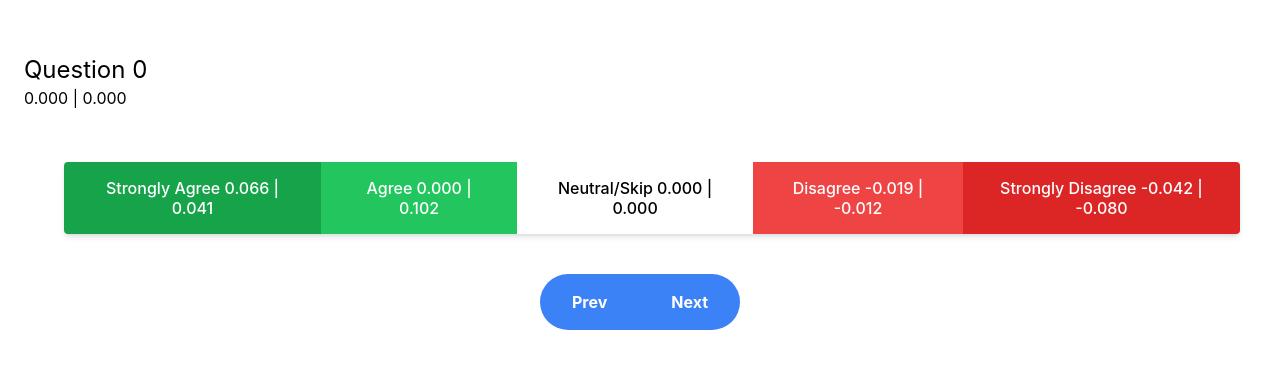
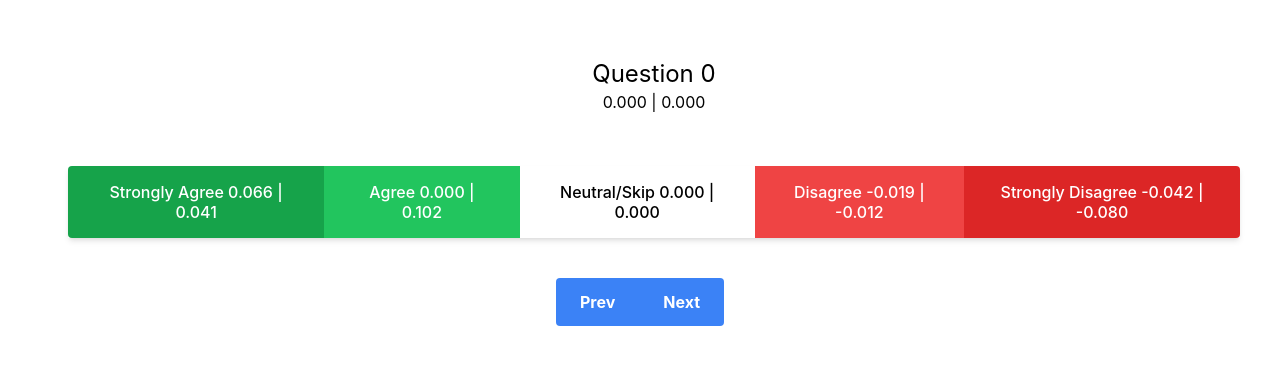
Before and after one commit to XenoxJeager/Polichat, a React (Create React App) app in the folder frontend/: page /quiz in a window 1280 px wide. Shown: the part 208-576 px from the top of the page. Built offline with nearby package versions, Linux system fonts and the light colour scheme.

Commit message:
Buttons style fix

```diff
--- a/frontend/src/pages/quiz/Quiz.tsx
+++ b/frontend/src/pages/quiz/Quiz.tsx
@@ -130,9 +130,9 @@ export class Quiz extends React.Component<QuizProps, QuizState> {
 
         return (
             <div className="flex flex-col items-center justify-center h-screen">
-                <div className="ml-6">
-                    <div className="mb-3">
-                        <h1 className="text-2xl">{text}</h1>
+                <div className="ml-7">
+                    <div className="mb-3 text-center">
+                        <h1 className="text-2xl ">{text}</h1>
                         <p>{this.plane.x.toFixed(3)} | {this.plane.y.toFixed(3)}</p>
                     </div>
 
@@ -163,8 +163,8 @@ export class Quiz extends React.Component<QuizProps, QuizState> {
                 </div>
 
                 <div className="justify-center flex">
-                    <button onClick={this.tryPreviousQuestion.bind(this)} className="bg-blue-500 hover:bg-blue-600 text-white font-bold py-4 px-8 rounded-l-full">Prev</button>
-                    <button onClick={this.tryNextQuestion.bind(this)} className="bg-blue-500 hover:bg-blue-600 text-white font-bold py-4 px-8 rounded-r-full">Next</button>
+                    <button onClick={this.tryPreviousQuestion.bind(this)} className="bg-blue-500 hover:bg-blue-600 text-white font-bold py-3 px-6 rounded-l">Prev</button>
+                    <button onClick={this.tryNextQuestion.bind(this)} className="bg-blue-500 hover:bg-blue-600 text-white font-bold py-3 px-6 rounded-r">Next</button>
                 </div>
             </div>
         );
```
